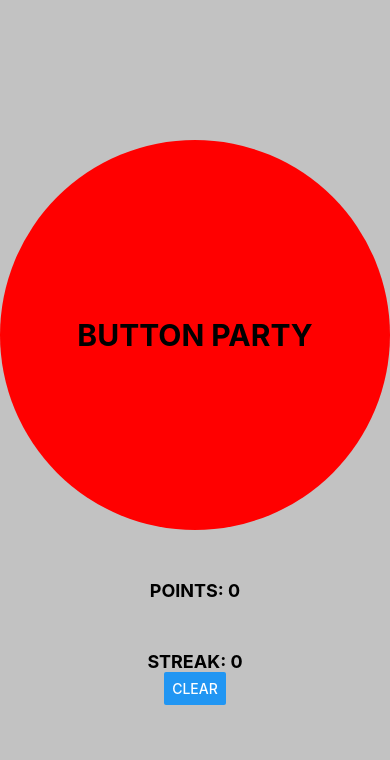
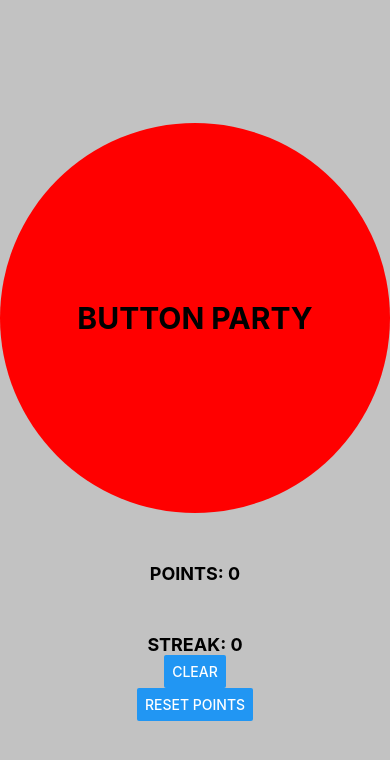
Before and after one commit to bnidevs/ButtonParty, a React Native app in the folder ButtonParty/: screen / in a window 390 px wide. Shown: the top 760 px of the page. Built offline with nearby package versions, Linux system fonts and the light colour scheme.

Commit message:
Comments

```diff
--- a/ButtonParty/App.js
+++ b/ButtonParty/App.js
@@ -4,10 +4,11 @@ import { TouchableHighlight, StyleSheet, View, Text, Button } from 'react-native
 import AsyncStorage from '@react-native-async-storage/async-storage'
 
 export default function App() {
-
+  //Setting up hook variables for streak and points
   let [streak, setStreak] = useState('0');
   let [points, setPoints] = useState(0);
 
+  //Sets the streak key in local storage to current streak value after button press
   const set = async (val) => {
     try {
       await AsyncStorage.setItem('streak', val);
@@ -16,6 +17,8 @@ export default function App() {
     }
   }
 
+  //Fetches the current streak value
+  //Sets variable "streak" to stored val
   const getStreak = async () => {
     try {
       const val = await AsyncStorage.getItem('streak');
@@ -27,6 +30,8 @@ export default function App() {
     }
   }
 
+  //Clears the stored data, added this for testing
+  //also could be used if user deletes account
   const clear = async () => {
     try {
       await AsyncStorage.clear();
@@ -36,6 +41,7 @@ export default function App() {
     }
   }
 
+  //Called when button is pressed, handles points increment
   function onPress() {
     getStreak();
     let temp_streak = parseInt(streak) + 1;
@@ -60,14 +66,15 @@ export default function App() {
     );
   }
 
-
+  //Get the streak value before return so it prints the correct streak
   getStreak();
   return (
     <View style = {styles.container}>
       <AppButton onPress={onPress} title="Button Party"/>
       <Text style={styles.bottomText}>Points: {points}</Text>
       <Text style={styles.bottomText}>Streak: {streak}</Text>
-      <Button onPress={clear} title="Clear"/>
+      <Button style={styles.buttomButton} onPress={clear} title="Clear"/>
+      <Button style={styles.buttomButton} onPress={() => setPoints(0)} title="Reset Points"/>
     </View>
 );
 }
@@ -103,7 +110,4 @@ const styles = StyleSheet.create({
     alignSelf: "center",
     textTransform: "uppercase"
   },
-  clear: {
-
-  }
 });
```
